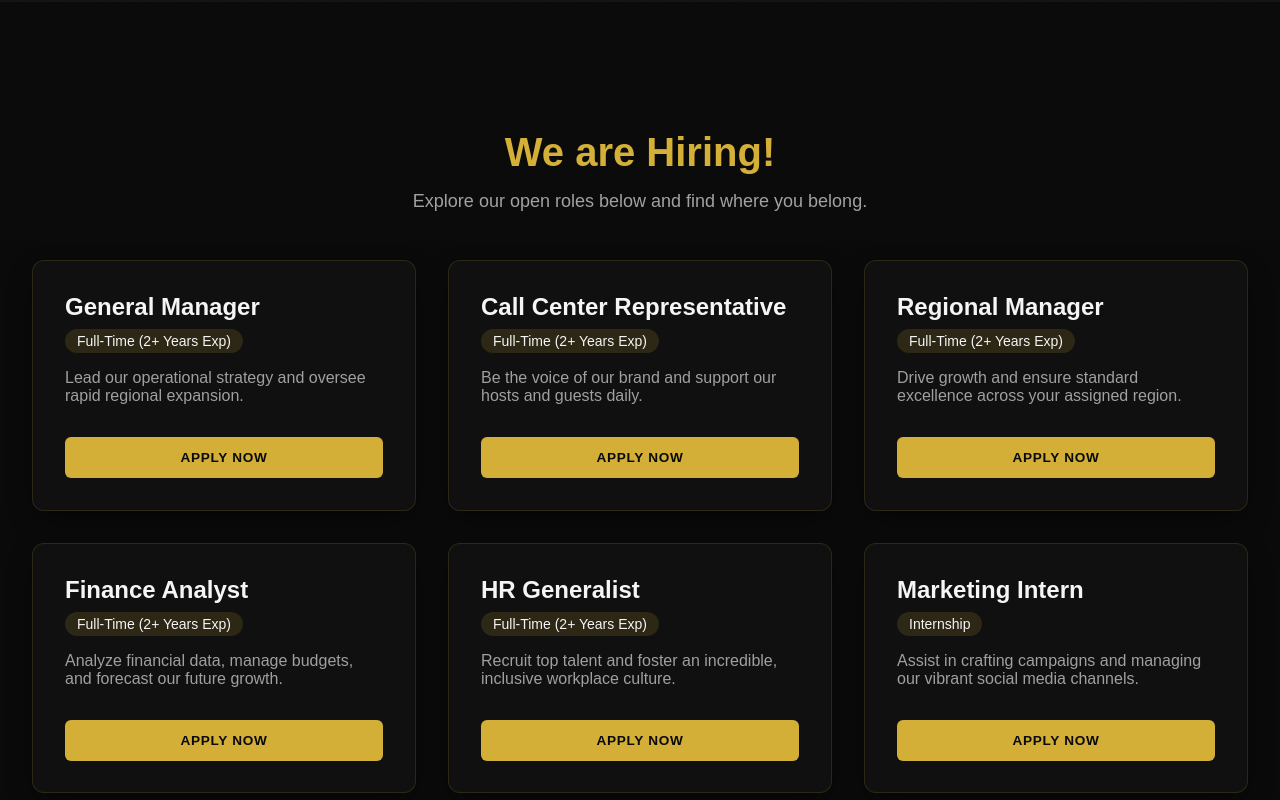
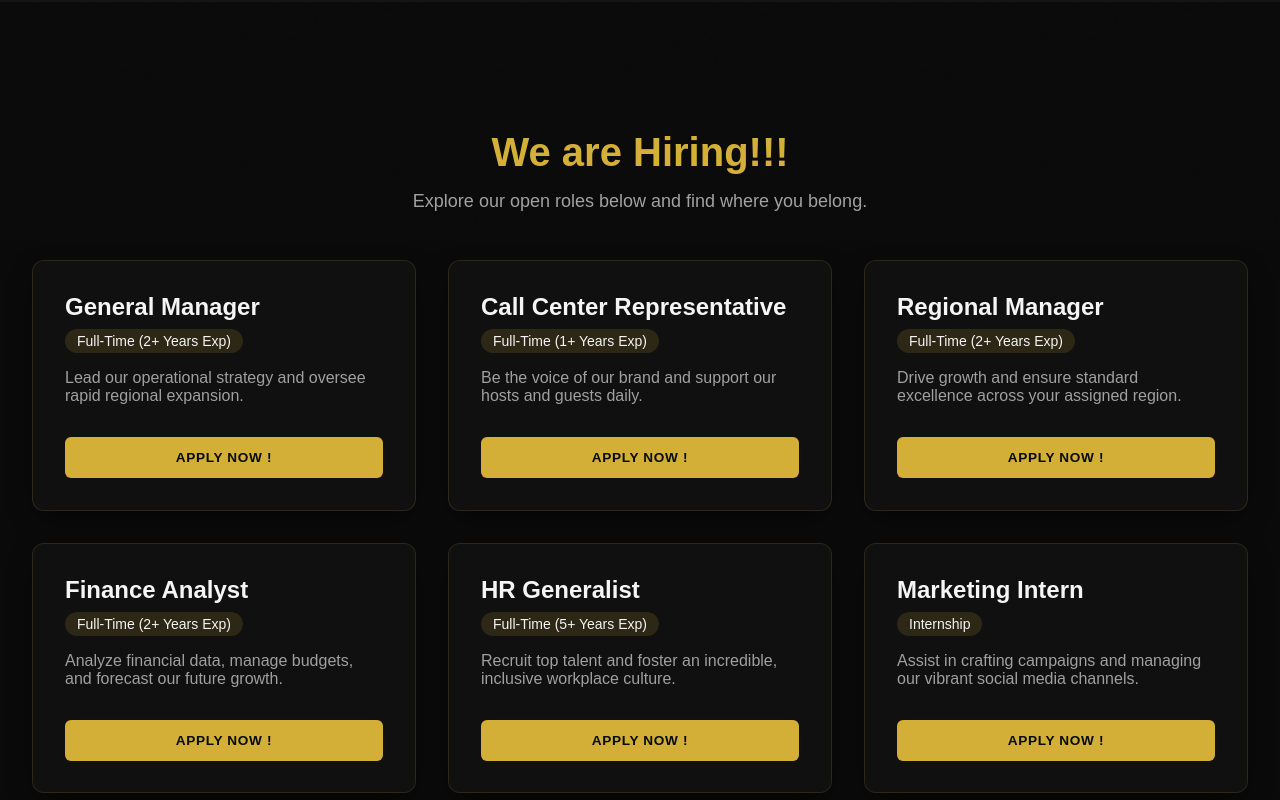
Before and after one commit to Jesvin97/Share_Space2.0, a React (Vite) app: page /careers in a window 1280 px wide. Shown: the part 560-1360 px from the top of the page. Built offline with nearby package versions, Linux system fonts and the light colour scheme; no server answers.

Commit message:
Update job experience requirements and hiring message

```diff
--- a/src/pages/Careers.jsx
+++ b/src/pages/Careers.jsx
@@ -3,10 +3,10 @@ import PageHeader from '../components/PageHeader';
 
 const jobs = [
   { title: "General Manager", type: "Full-Time (2+ Years Exp)", desc: "Lead our operational strategy and oversee rapid regional expansion." },
-  { title: "Call Center Representative", type: "Full-Time (2+ Years Exp)", desc: "Be the voice of our brand and support our hosts and guests daily." },
+  { title: "Call Center Representative", type: "Full-Time (1+ Years Exp)", desc: "Be the voice of our brand and support our hosts and guests daily." },
   { title: "Regional Manager", type: "Full-Time (2+ Years Exp)", desc: "Drive growth and ensure standard excellence across your assigned region." },
   { title: "Finance Analyst", type: "Full-Time (2+ Years Exp)", desc: "Analyze financial data, manage budgets, and forecast our future growth." },
-  { title: "HR Generalist", type: "Full-Time (2+ Years Exp)", desc: "Recruit top talent and foster an incredible, inclusive workplace culture." },
+  { title: "HR Generalist", type: "Full-Time (5+ Years Exp)", desc: "Recruit top talent and foster an incredible, inclusive workplace culture." },
   { title: "Marketing Intern", type: "Internship", desc: "Assist in crafting campaigns and managing our vibrant social media channels." },
   { title: "Software Engineer", type: "Full-Time (2+ Years Exp)", desc: "Build scalable and elegant solutions to power our booking infrastructure." },
   { title: "Operations Associate", type: "Full-Time (2+ Years Exp)", desc: "Streamline day-to-day operations and improve our host onboarding experience." },
@@ -25,7 +25,7 @@ const Careers = () => {
       <PageHeader title="Careers at SpareSpace" subtitle="Join the team that's building the future of physical creative infrastructure." />
       <section className="section">
         <div className="container" style={{ textAlign: 'center' }}>
-          <h2 style={{ fontSize: '2.5rem', marginBottom: '1rem', color: 'var(--primary)' }}>We are Hiring!</h2>
+          <h2 style={{ fontSize: '2.5rem', marginBottom: '1rem', color: 'var(--primary)' }}>We are Hiring!!!</h2>
           <p style={{ color: 'var(--text-muted)', fontSize: '1.125rem', marginBottom: '3rem' }}>Explore our open roles below and find where you belong.</p>
 
           <div style={{ display: 'grid', gridTemplateColumns: 'repeat(auto-fit, minmax(300px, 1fr))', gap: '2rem', textAlign: 'left' }}>
@@ -34,7 +34,7 @@ const Careers = () => {
                 <h3 style={{ marginBottom: '0.5rem', fontSize: '1.5rem' }}>{job.title}</h3>
                 <span style={{ display: 'inline-block', padding: '0.25rem 0.75rem', backgroundColor: 'var(--border)', borderRadius: 'var(--radius-lg)', fontSize: '0.875rem', fontWeight: '500', marginBottom: '1rem', alignSelf: 'flex-start' }}>{job.type}</span>
                 <p style={{ color: 'var(--text-muted)', flexGrow: 1, marginBottom: '2rem' }}>{job.desc}</p>
-                <button className="btn-primary" style={{ width: '100%' }}>Apply Now</button>
+                <button className="btn-primary" style={{ width: '100%' }}>Apply Now !</button>
               </div>
             ))}
           </div>
```
